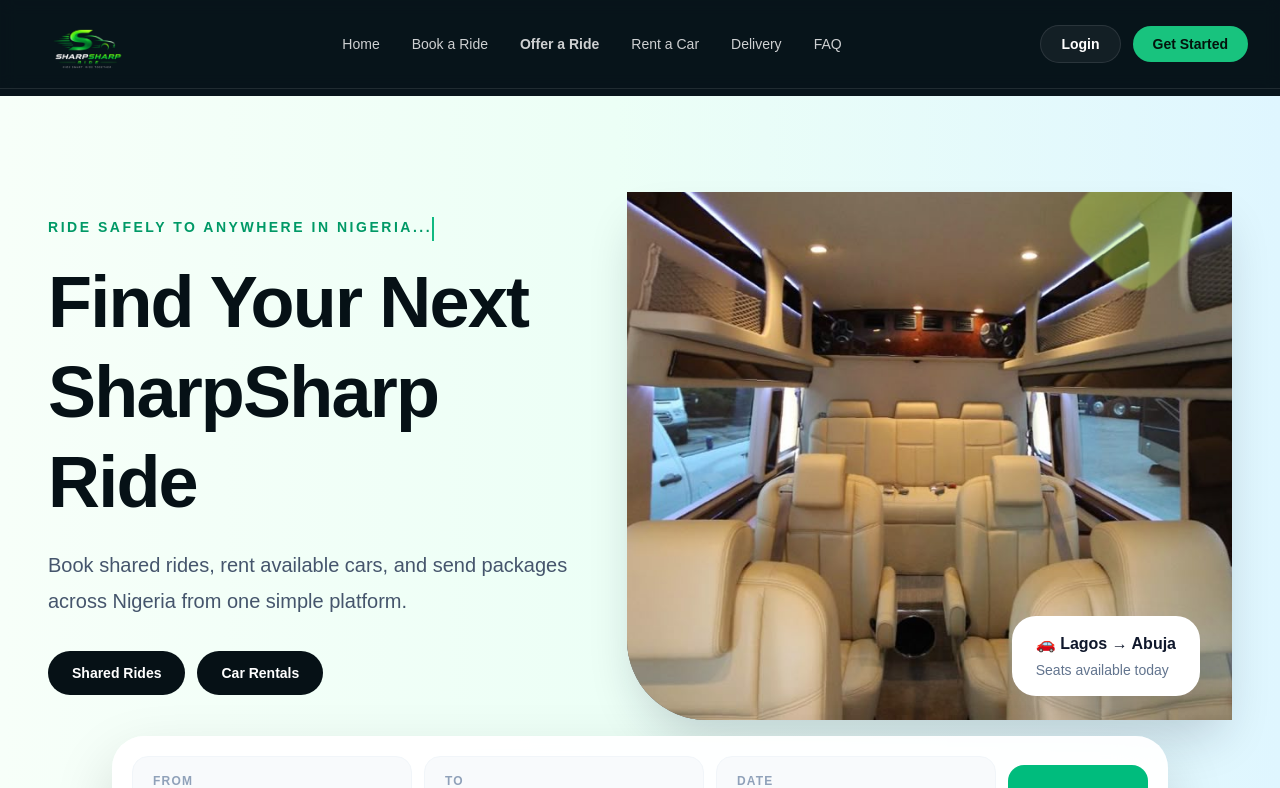
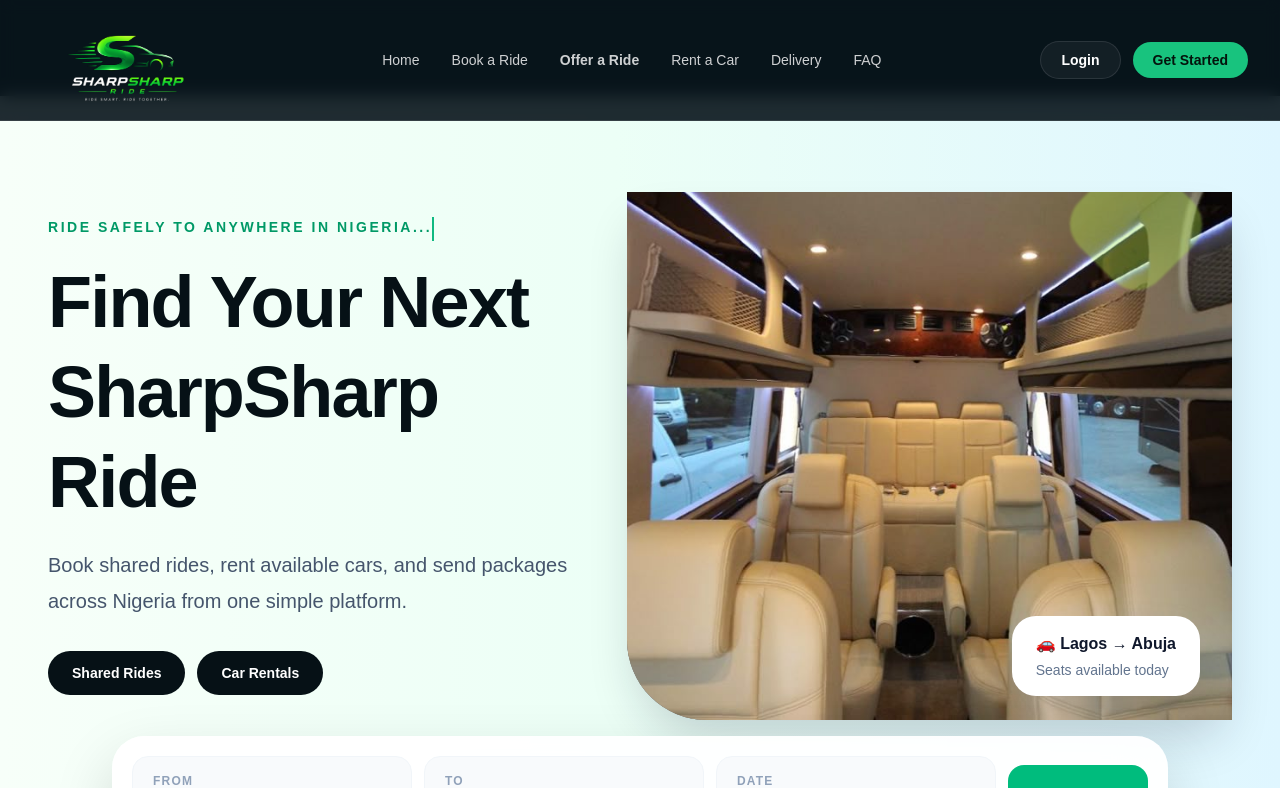
Before and after one commit to joyonovae/sharpsharp-ride-v2, a Next.js app: page / in a window 1280 px wide. Shown: the top 788 px of the page. Built offline with nearby package versions, Linux system fonts and the light colour scheme; no server answers.

Commit message:
logo sizing

```diff
--- a/components/Navbar.tsx
+++ b/components/Navbar.tsx
@@ -106,16 +106,16 @@
 
   return (
     <nav className="fixed left-0 right-0 top-0 z-50 border-b border-white/10 bg-[#08141b]/90 backdrop-blur">
-      <div className="mx-auto flex max-w-7xl items-center justify-between px-5 py-4 lg:px-8">
+      <div className="mx-auto flex max-w-7xl items-center justify-between px-4 py-3 sm:px-5 lg:px-8">
         <Link href="/" onClick={closeMenus} className="flex items-center">
           <Image
-            src={NAV_LOGO}
-            alt="SharpSharp Ride logo"
-            width={190}
-            height={64}
-            className="h-12 w-auto object-contain md:h-14"
-            priority
-          />
+  src={NAV_LOGO}
+  alt="SharpSharp Ride logo"
+  width={260}
+  height={90}
+  className="h-16 w-auto object-contain sm:h-20 md:h-20 lg:h-24"
+  priority
+/>
         </Link>
 
         {/* DESKTOP NAV */}
--- a/src/app/globals.css
+++ b/src/app/globals.css
@@ -17,18 +17,41 @@
 
 html {
   scroll-behavior: smooth;
+  width: 100%;
+  max-width: 100%;
+  overflow-x: hidden;
 }
 
 body {
   margin: 0;
+  width: 100%;
+  max-width: 100%;
+  overflow-x: hidden;
   background: var(--background);
   color: var(--foreground);
   font-family: Arial, Helvetica, sans-serif;
 }
 
+img,
+svg,
+video,
+canvas {
+  max-width: 100%;
+}
+
+section {
+  max-width: 100%;
+}
+
+section[id] {
+  scroll-margin-top: 110px;
+}
+
 /* shared containers */
 .page-shell {
   width: 100%;
+  max-width: 100%;
+  overflow-x: hidden;
 }
 
 .section-shell {
@@ -92,7 +115,6 @@
   font-size: 1rem;
 }
 
-/* button types */
 .btn-primary {
   background: var(--brand-green);
   color: #ffffff;
@@ -113,7 +135,6 @@
 
 .btn-secondary-dark:hover {
   background: rgba(255, 255, 255, 0.1);
-  color: #ffffff;
 }
 
 .btn-secondary-light {
@@ -124,7 +145,6 @@
 
 .btn-secondary-light:hover {
   background: #f8fafc;
-  color: var(--brand-text);
 }
 
 .btn-outline-light {
@@ -135,7 +155,6 @@
 
 .btn-outline-light:hover {
   background: rgba(255, 255, 255, 0.08);
-  color: #ffffff;
 }
 
 .btn-outline-dark {
@@ -146,7 +165,6 @@
 
 .btn-outline-dark:hover {
   background: rgba(15, 23, 42, 0.05);
-  color: var(--brand-text);
 }
 
 .btn-ghost-light {
@@ -157,7 +175,6 @@
 
 .btn-ghost-light:hover {
   background: rgba(255, 255, 255, 0.08);
-  color: #ffffff;
 }
 
 .btn-ghost-dark {
@@ -168,10 +185,8 @@
 
 .btn-ghost-dark:hover {
   background: rgba(15, 23, 42, 0.05);
-  color: var(--brand-text);
 }
 
-/* navbar-specific button states */
 .nav-pill {
   display: inline-flex;
   align-items: center;
@@ -181,11 +196,6 @@
   padding: 0.7rem 1.1rem;
   font-size: 0.98rem;
   font-weight: 600;
-  transition:
-    background-color 180ms ease,
-    color 180ms ease,
-    border-color 180ms ease,
-    opacity 180ms ease;
 }
 
 .nav-pill-dark {
@@ -204,16 +214,10 @@
   backdrop-filter: blur(8px);
 }
 
-.nav-pill-active:hover {
-  background: rgba(24, 195, 126, 0.25);
-  color: #18c37e !important;
-}
-
 .nav-pill-outline {
   border: 1px solid rgba(255, 255, 255, 0.15);
 }
 
-/* logo rendering helpers */
 .brand-logo-wrap {
   display: inline-flex;
   align-items: center;
@@ -226,16 +230,8 @@
   object-fit: contain;
 }
 
-/* small utility for dark cards */
 .surface-dark {
   border: 1px solid rgba(255, 255, 255, 0.1);
   background: rgba(13, 27, 36, 0.88);
   backdrop-filter: blur(12px);
 }
-html {
-  scroll-behavior: smooth;
-}
-
-section[id] {
-  scroll-margin-top: 110px;
-}
```
